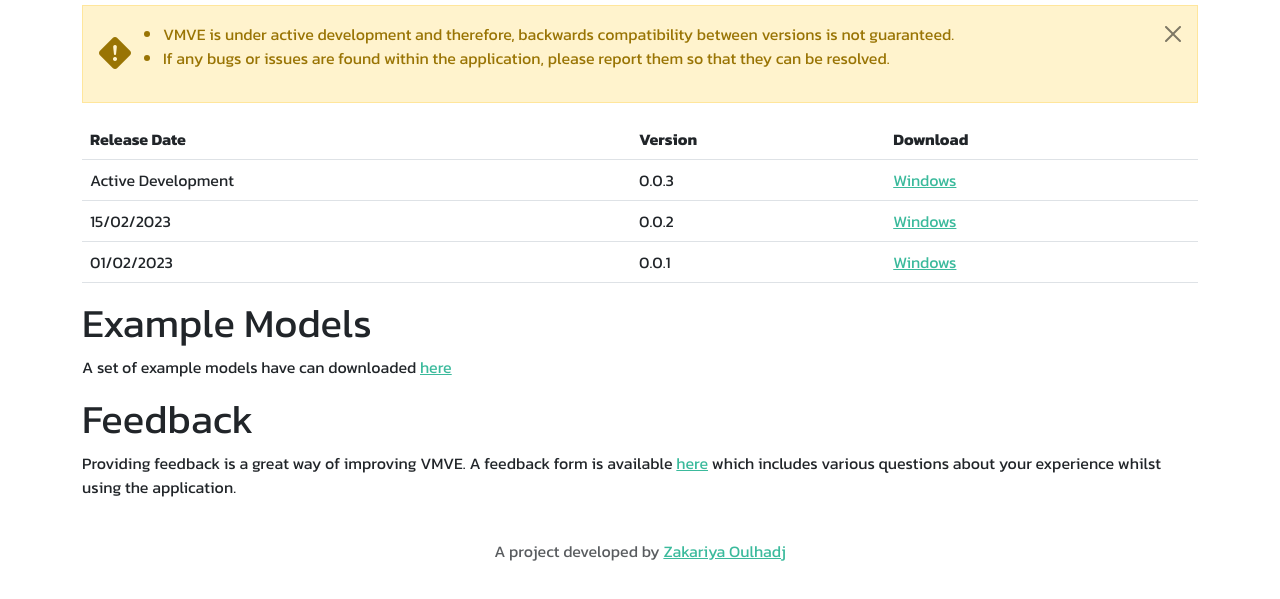
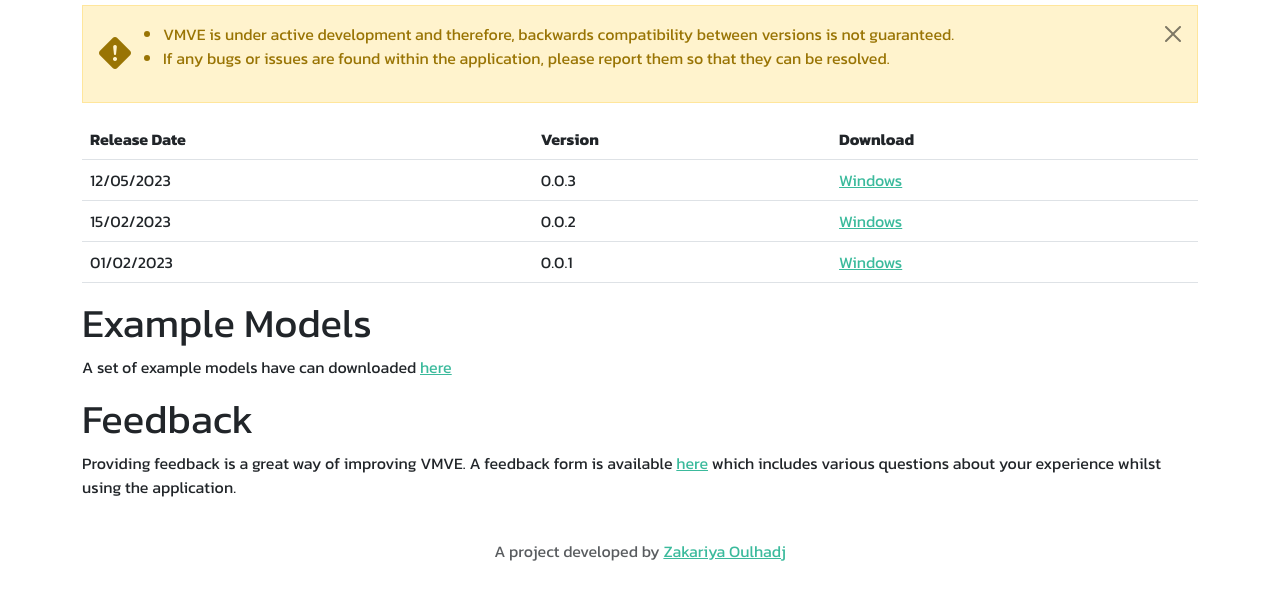
Before and after one commit to ZOulhadj/vmve_website, a website: page index.html in a window 1280 px wide. Shown: the part 2280-2879 px from the top of the page. Drawn offline with nearby package versions, Linux system fonts and the light colour scheme.

Commit message:
Updated application.

```diff
--- a/index.html
+++ b/index.html
@@ -213,7 +213,7 @@
                     <th>Download</th>
                 </tr>
                 <tr>
-                    <td>Active Development</td>
+                    <td>12/05/2023</td>
                     <td>0.0.3</td>
                     <td>
                         <a href="assets/downloads/vmve_0.0.3.zip">Windows</a>
```
